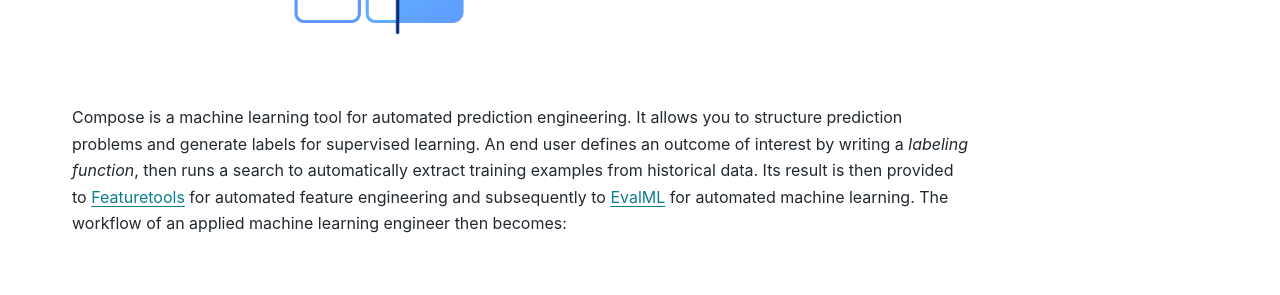
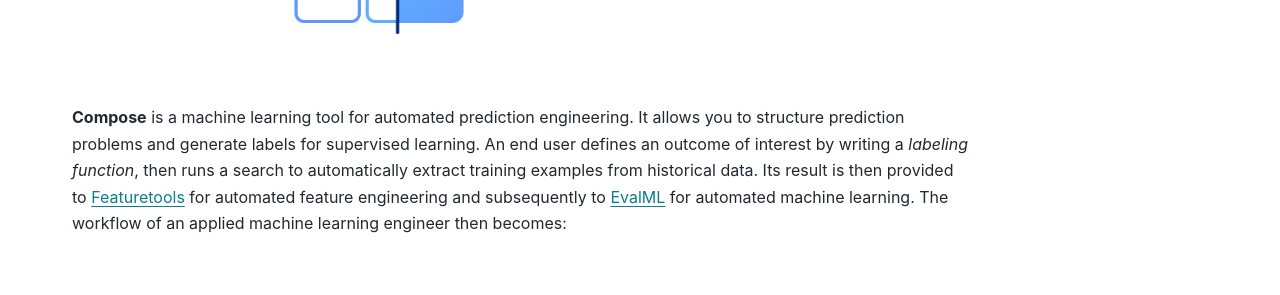
Before and after one commit to alteryx/compose, a Sphinx documentation site: the page built from docs/source/index.rst, in a window 1280 px wide and 900 px high. Shown: the part 380-675 px from the top of the window. Built offline with Sphinx 7.4.7 and the PyData theme 0.15.4, drawn with Linux system fonts in a browser that asks for light colours; comment, search, counter and statistics services are not loaded.

Commit message:
bold text

```diff
--- a/docs/source/index.rst
+++ b/docs/source/index.rst
@@ -23,7 +23,7 @@ What is Compose?
 
 |
 
-Compose is a machine learning tool for automated prediction engineering. It allows you to structure prediction problems and generate labels for supervised learning. An end user defines an outcome of interest by writing a *labeling function*, then runs a search to automatically extract training examples from historical data. Its result is then provided to Featuretools_ for automated feature engineering and subsequently to EvalML_ for automated machine learning. The workflow of an applied machine learning engineer then becomes:
+**Compose** is a machine learning tool for automated prediction engineering. It allows you to structure prediction problems and generate labels for supervised learning. An end user defines an outcome of interest by writing a *labeling function*, then runs a search to automatically extract training examples from historical data. Its result is then provided to Featuretools_ for automated feature engineering and subsequently to EvalML_ for automated machine learning. The workflow of an applied machine learning engineer then becomes:
 
 .. _Featuretools: https://docs.featuretools.com/
 .. _EvalML: https://evalml.alteryx.com/
```
